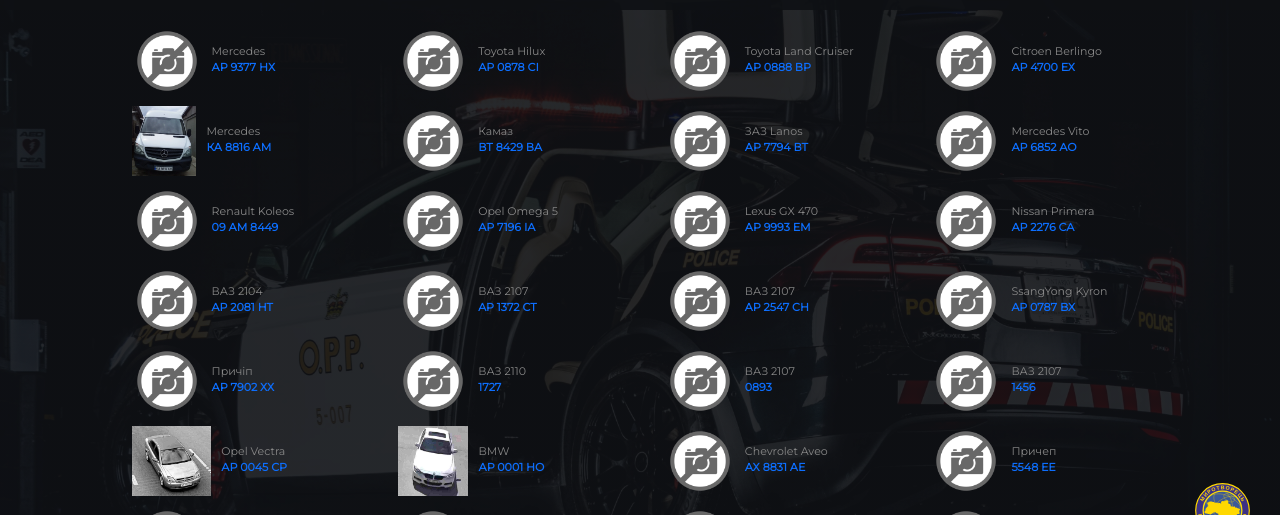
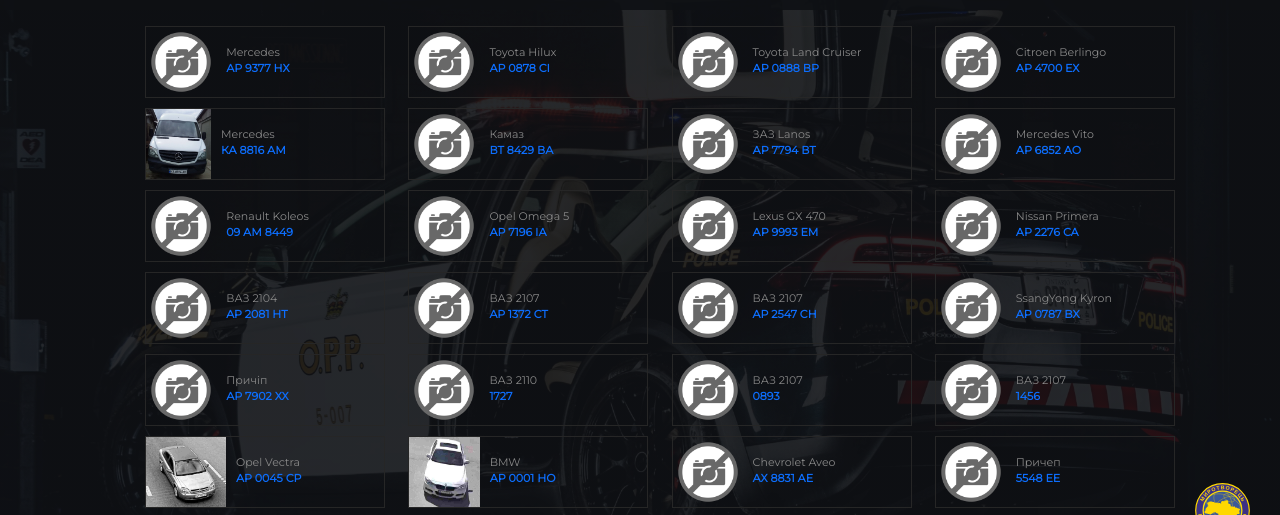
Before and after one commit to Dmitriy-1986/Orientation, a plain HTML site: page index.html in a window 1280 px wide. Shown: the part 162-677 px from the top of the page. Drawn offline with Linux system fonts and the light colour scheme.

Commit message:
Update style.css

```diff
--- a/css/style.css
+++ b/css/style.css
@@ -244,7 +244,8 @@ li {
     margin: 5px 0 5px 0;
     color: #888888;
     display: inline-block;
-    width: 257px;
+    width: 240px;
+    border: 1px solid #262626;
 }
 
 li span a {
```
